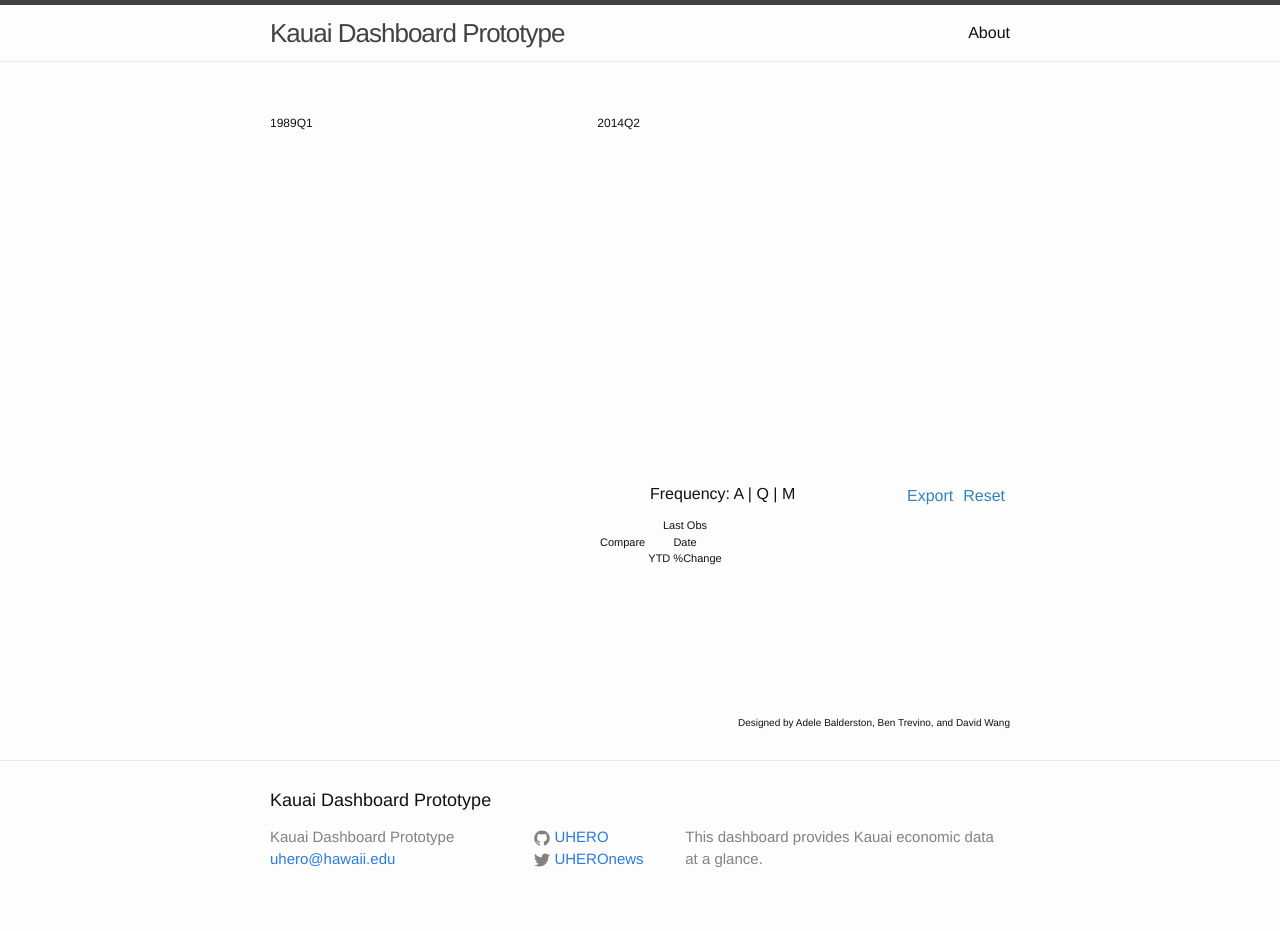
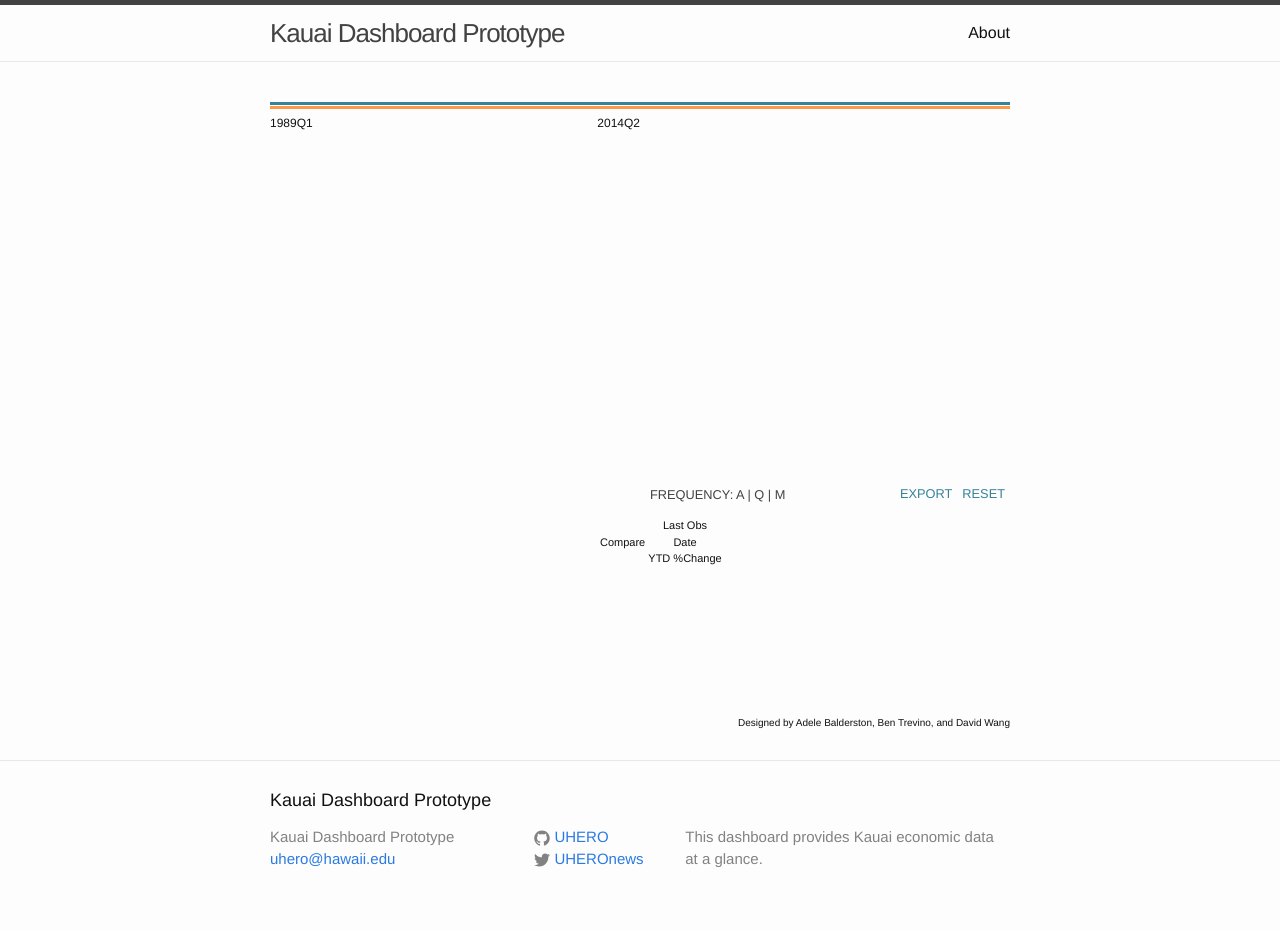
Before and after one commit to UHERO/kauai, a Jekyll site: the page built from index.html, in a window 1280 px wide. Built offline with Jekyll 4.4.1, drawn with Linux system fonts in a browser that asks for light colours; comment, search, counter and statistics services are not loaded.

Commit message:
updated with uhero coloring

```diff
--- a/css/main.scss
+++ b/css/main.scss
@@ -19,13 +19,15 @@ $brand-color:      #2a7ae2;
 
 $grey-color:       #828282;
 $grey-color-light: lighten($grey-color, 40%);
-$grey-color-dark:  darken($grey-color, 25%);
+$grey-color-dark:  darken($grey-color, 25%); //instead of #5d5d5d, looks ok
 
 $on-palm:          600px;
 $on-laptop:        800px;
 
-$uhero_blue:        rgb(49, 130, 189);
+//$uhero_blue:        rgb(49, 130, 189);
+$uhero_blue:        rgb(54,130,153);
 $uhero_orange:      rgb(255, 152, 71);
+$neon_green:        rgb(240,255,211);
 
 // Using media queries with like this:
 // @include media-query($palm) {
@@ -52,10 +54,10 @@ $uhero_orange:      rgb(255, 152, 71);
 
 .nav_link {
   text-align:center;
-  margin: 0 5px 0 0;
-  padding: 5px 0;
+  margin: 0 5px 0 0; // not sure if this does anything
+  padding: 5px 0; // not sure if this does anything
   background-color:#cccccc;
-  color: #5d5d5d;
+  color: $grey-color-dark;
   text-transform:uppercase;
   float:left;
   font-size:11px;
@@ -63,8 +65,8 @@ $uhero_orange:      rgb(255, 152, 71);
 }
 
 .nav_link:hover {
-	background-color: #c4def5;
-    color: #5d5d5d;
+	background-color: #F0FFD3; //c4def5;
+  color: $grey-color-dark;
 	cursor: pointer;
 }
 #dashboard { clear:both; }
@@ -84,24 +86,53 @@ $uhero_orange:      rgb(255, 152, 71);
 
 #source_links { clear: both; position:relative; top:50px; margin-top:100px; text-align:right; font-size:10px;}
 
-h2#headline { padding: 10px 0 0 0; }
+h2#headline {
+  padding: 10px 0 0 0;
+  text-transform: uppercase;
+  font-size: 20px;
+  font-weight: bold;
+  color: $grey-color-dark;
+  box-shadow: // dt not sure if this works in all browsers. may fail gracefully anyway
+    0px 3px $uhero_blue,
+    0px 4px #fff,
+    0px 7px $uhero_orange;
+}
 
 /*********** Line Chart *****************/
 path.domain { fill:none; stroke: #777; stroke-width:1 }
 g.tick text { font-size: 10px; fill: #777}
 g.tick line {stroke: #777; stroke-width:1 }
 path.line_chart_path { fill:none; stroke-width:2}
-#left_axis_label { fill: rgb(255, 152, 71); stroke: rgb(255, 152, 71) }
+#left_axis_label {
+  fill: rgb(255, 152, 71);
+  stroke: rgb(255, 152, 71);
+  text-transform: uppercase;
+  font-weight: bolder;
+  font-size: .8em;
+  } // can use var here?
 .s_left, path.line_chart_path.with_bar{ stroke: rgb(255, 152, 71) }
-#right_axis_label { fill: rgb(49, 130, 189); stroke: rgb(49, 130, 189) }
+#right_axis_label {
+  fill: $uhero_blue;
+  stroke: $uhero_blue;
+  text-transform: uppercase;
+  font-weight: bolder;
+  font-size: .8em;
+}
 .s_right { stroke: rgb(49, 130, 189) }
 .yoy { stroke: rgb(49, 130, 189); fill: rgb(49, 130, 189) }
-
+#left_axis{
+}
+#right_axis{
+}
 
 
 /*********** Pie Chart Stuff *****************/
 #pie_chart_svg {overflow: visible}
 g#pie_chart_area text { pointer-events: none; stroke: black}
+.in_pie_label, .pie_label { //dt why are there two?
+  text-transform: uppercase;
+  font-size:.75em;
+}
 
 /*********** Treemap Stuff ******************/
 #pie_notes { font-size: 9px}
@@ -201,6 +232,10 @@ g#pie_chart_area rect { stroke: white; stroke-width: 1}
 }
 #frequency_controls {
     display: inline;
+    text-transform: uppercase;
+    font-size: .8em;
+    color: $grey-color-dark;
+    font-weight: bolder;
 }
 #frequency_controls span.enabled {
     padding: 2px 5px;
@@ -213,8 +248,8 @@ g#pie_chart_area rect { stroke: white; stroke-width: 1}
 }
 #frequency_controls span.selected {
     padding: 2px 5px;
-    color: white;
-    background-color: $uhero_orange;
+    color: $uhero_blue;
+    background-color: $neon_green;
     font-weight: bolder;
 }
 #export, #reset {
@@ -223,6 +258,8 @@ g#pie_chart_area rect { stroke: white; stroke-width: 1}
     font-weight: bolder;
     cursor: pointer;
     float: right;
+    font-size: .8em;
+    text-transform: uppercase;
 }
 #export:hover, #reset:hover {
     border-bottom: 2px solid $uhero_blue;
@@ -277,6 +314,13 @@ g#pie_chart_area rect { stroke: white; stroke-width: 1}
 #line_left_header { width: 40px }
 #ytd_header { width: 90px }
 #pie_header { width: 40px }
+#pie_heading { //dt had to add this, might need to change to "pie_header" in d3 code
+  fill: #000;
+  stroke: #000;
+  text-transform: uppercase;
+  font-weight: bolder;
+  font-size: .8em;
+}
 .left_toggle, .right_toggle {
     width: 40px;
     text-align:center;
```
